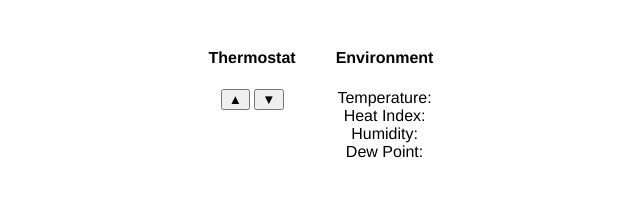
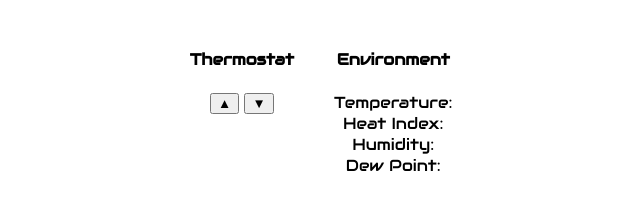
Before and after one commit to alidrus/IOTServer, a plain HTML site: page web/index.html in a window 1280 px wide. Shown: the whole page, without its empty margins (319-959 px from the left). Drawn offline with Linux system fonts and the light colour scheme; no server answers.

Commit message:
Changed font

```diff
--- a/web/index.html
+++ b/web/index.html
@@ -5,6 +5,9 @@
         <link rel="icon" href="data:,">
         <title>LED Control</title>
         <meta charset="UTF-8">
+        <link rel="preconnect" href="https://fonts.googleapis.com">
+        <link rel="preconnect" href="https://fonts.gstatic.com" crossorigin>
+        <link href="https://fonts.googleapis.com/css2?family=Audiowide&display=swap" rel="stylesheet">
         <style>
             html {
                 font-family: Helvetica;
@@ -20,6 +23,11 @@
             }
             .columns > div {
                 margin: 20px;
+            }
+            html {
+                font-family: "Audiowide", sans-serif;
+                font-weight: 400;
+                font-style: normal;
             }
         </style>
     </head>
```
